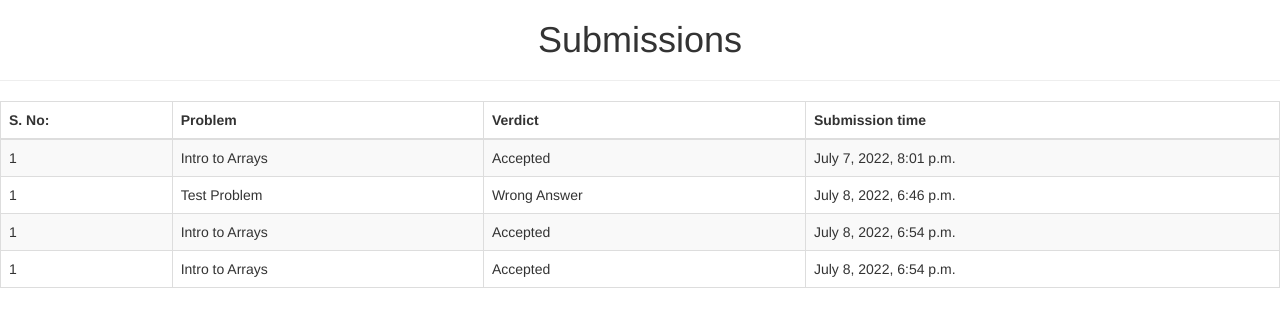
After one commit to Sahan-11/onlinejudge_sahan, a Django app: page /judge/submissions in a window 1280 px wide. The commit adds this page. Shown: the top 327 px of the page. Run offline with Django 4.2, Linux system fonts and the light colour scheme; data comes from the database, SQL or seed files in the repository; both versions use the stored data as it was after the commit; some libraries are stand-ins or nearby versions.

Commit message:
Submissions page

```diff
--- a/judge/templates/judge/index.html
+++ b/judge/templates/judge/index.html
@@ -1,4 +1,5 @@
-<h1 {align="centre"} >Problem Set</h1>
+<h1 align="center">Problem Set</h1>
+
 <hr></hr>
 {% if problem_list %}
     <ol>
--- /dev/null
+++ b/judge/templates/judge/submissions.html
@@ -0,0 +1,38 @@
+<!DOCTYPE html>
+<html lang="en">
+<head>
+  <meta charset="utf-8">
+  <meta name="viewport" content="width=device-width, initial-scale=1">
+  <link rel="stylesheet" href="https://maxcdn.bootstrapcdn.com/bootstrap/3.4.1/css/bootstrap.min.css">
+  <script src="https://ajax.googleapis.com/ajax/libs/jquery/3.6.0/jquery.min.js"></script>
+  <script src="https://maxcdn.bootstrapcdn.com/bootstrap/3.4.1/js/bootstrap.min.js"></script>
+</head>
+
+<body>
+    <h1 align="center"> Submissions </h1>
+    <hr></hr>
+    {% if submission %}
+        <table class="table table-striped table-bordered">
+            <thead>
+            <tr>
+                <th scope="col">S. No:</th>
+                <th scope="col">Problem</th>
+                <th scope="col">Verdict</th>
+                <th scope="col">Submission time</th>
+            </tr>
+            </thead>
+            <tbody>
+                {% for item in submission %}
+                    <tr>
+                        <td>1</td>
+                        <td>{{ item.problem.name }}</td>
+                        <td>{{ item.verdict }}</td>
+                        <td>{{ item.sub_date }}</td>
+                    </tr>
+                {% endfor %}
+            </tbody>
+        </table>
+    {% else %}
+        <p>No submissions are done.</p>
+    {% endif %}
+</body>
--- a/judge/urls.py
+++ b/judge/urls.py
@@ -6,5 +6,5 @@ urlpatterns = [
     path('', views.index, name='index'),
     path('<int:problem_id>/', views.detail, name='detail'),
     path('<int:problem_id>/submit', views.submit, name='submit'),
-
+    path('submissions',views.submissions, name="submissions"),
 ]
--- a/judge/views.py
+++ b/judge/views.py
@@ -2,7 +2,7 @@ from django.utils import timezone
 import filecmp,os
 from django.http import HttpResponse,HttpResponseRedirect
 from .models import Problem,Solution,TestCase
-from django.shortcuts import get_object_or_404, render
+from django.shortcuts import get_object_or_404, render, redirect
 
 def index(request):
     problem_list = Problem.objects.all
@@ -38,4 +38,9 @@ def submit(request, problem_id):
     solution.sub_code = sol.read()
     solution.save()
 
-    return HttpResponse(verdict)
+    return redirect('submissions')
+
+def submissions(request):
+    submission = Solution.objects.all()
+    context = {'submission': submission}
+    return render(request, 'judge/submissions.html', context)
```
Also changed, not shown: db.sqlite3, 1 other file.
